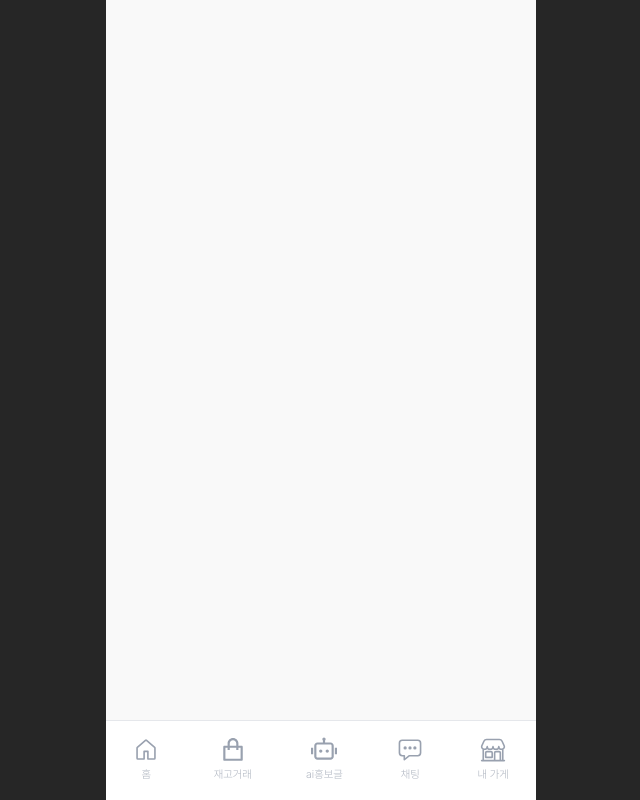
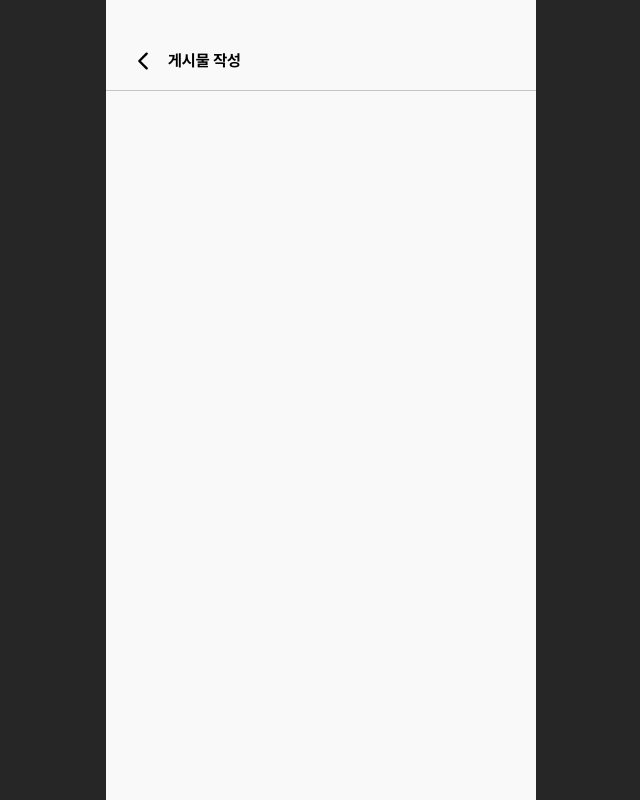
Before and after one commit to GAMONG-SABUJAK/SABUJAK_Front, a React (Vite) app: page /newpost in a window 1280 px wide. Shown: the whole page, without its empty margins (319-959 px from the left). Built offline with nearby package versions, Linux system fonts and the light colour scheme.

Commit message:
[Fix]헤더 컴포넌트로 빼기, [add]newpost

```diff
--- a/src/App.jsx
+++ b/src/App.jsx
@@ -21,15 +21,18 @@ import SalesHistory from "./pages/MyStore/SalesHistory/SalesHistory";
 import Bookmark from "./pages/MyStore/Bookmark";
 import Login from "./pages/Login";
 import Signup from "./pages/Signup";
+import NewPost from "./pages/nearbyStockDeals/NewPost";
 
 function AppContent() {
   const location = useLocation();
 
-  const hideMenuPaths = ["/login", "/signup"];
+  const hideMenuPaths = ["/login", "/signup", "/newpost"];
+  const path = location.pathname.toLowerCase();
 
-  const shouldHideMenu = hideMenuPaths.includes(
-    location.pathname.toLowerCase()
-  );
+  const shouldHideMenu =
+    hideMenuPaths.includes(path) ||
+    path.startsWith("/deals/") ||
+    path.startsWith("/chat/");
 
   return (
     <div className="App relative">
@@ -46,6 +49,7 @@ function AppContent() {
         <Route path="/store" element={<StoreMain />} />
         <Route path="/SalesHistory" element={<SalesHistory />} />
         <Route path="/Bookmark" element={<Bookmark />} />
+        <Route path="/newpost" element={<NewPost />} />
       </Routes>
 
       {!shouldHideMenu && <Menu />}
--- /dev/null
+++ b/src/components/Header.jsx
@@ -0,0 +1,21 @@
+import React from "react";
+
+export default function Header({
+  left,
+  center,
+  right,
+  fixed = false, // fixed 여부 (기본 false)
+  className = "",
+}) {
+  return (
+    <div
+      className={`flex items-center justify-between px-6 ${
+        fixed ? "fixed top-5 left-0 right-0 z-50" : ""
+      } ${className}`}
+    >
+      <div className="flex items-center">{left}</div>
+      <div className="flex items-center">{center}</div>
+      <div className="flex items-center">{right}</div>
+    </div>
+  );
+}
--- a/src/pages/Chat/ChatMain.jsx
+++ b/src/pages/Chat/ChatMain.jsx
@@ -1,6 +1,7 @@
 import React from "react";
 import { useNavigate } from "react-router-dom";
 import { deals } from "../../data/deals";
+import Header from "../../components/Header";
 
 export default function ChatMain() {
   const chatList = deals.filter((d) => d.chat);
@@ -8,9 +9,7 @@ export default function ChatMain() {
 
   return (
     <div className="pt-12 h-screen overflow-y-auto">
-      <div className="flex justify-between px-6">
-        <p className="text-[20px] fontBold">채팅</p>
-      </div>
+      <Header left={<p className="text-[20px] fontBold">채팅</p>} />
 
       <div className="w-full h-[0.5px] bg-[#c4c4c4] mt-6"></div>
 
--- a/src/pages/Chat/ChatRoom.jsx
+++ b/src/pages/Chat/ChatRoom.jsx
@@ -1,6 +1,7 @@
 import React from "react";
 import { useLocation, useNavigate } from "react-router-dom";
 import { IoChevronBack } from "react-icons/io5";
+import Header from "../../components/Header";
 
 export default function ChatRoom() {
   const { state: chatInfo } = useLocation();
@@ -11,19 +12,18 @@ export default function ChatRoom() {
   return (
     <div className="pt-12 h-screen flex flex-col">
       {/* 헤더 */}
-      <div className="flex items-center px-6 ">
+      <Header
+        left={
+          <div className="flex items-center space-x-3">
             <IoChevronBack
               size={26}
               onClick={() => navigate(-1)}
               className="cursor-pointer text-black"
             />
-
-        <div className="flex items-center ml-4">
             <p className="fontBold">{chatInfo.chat.name}</p>
           </div>
-
-        <div className="w-6"></div>
-      </div>
+        }
+      />
 
       <div className="w-full h-[0.5px] bg-[#c4c4c4] mt-4"></div>
 
@@ -52,7 +52,7 @@ export default function ChatRoom() {
       <div className="w-full h-[0.5px] bg-[#c4c4c4]"></div>
 
       {/* 입력창 */}
-      <div className="absolute bottom-[80px] w-full">
+      <div className="absolute bottom-[20px] w-full">
         <div className="p-4 flex space-x-2">
           <input
             className="flex-1 border-[0.1px] p-2 rounded-lg"
--- a/src/pages/nearbyStockDeals/DealDetail.jsx
+++ b/src/pages/nearbyStockDeals/DealDetail.jsx
@@ -7,6 +7,7 @@ import { BsBookmark, BsBookmarkFill } from "react-icons/bs";
 import { getBookmarks, toggleBookmark } from "../../utils/bookmark";
 import { IoChevronBack } from "react-icons/io5";
 import { GoHome, GoHomeFill } from "react-icons/go";
+import Header from "../../components/Header";
 
 export default function DealDetail() {
   const { id } = useParams();
@@ -27,7 +28,9 @@ export default function DealDetail() {
   return (
     <div className="h-screen overflow-y-auto pb-28">
       {/* 상단 뒤로가기 */}
-      <div className="fixed top-5 ml-5 mb-4">
+      <Header
+        fixed
+        left={
           <div className="flex">
             <IoChevronBack
               size={26}
@@ -40,7 +43,9 @@ export default function DealDetail() {
               className="cursor-pointer ml-3 text-white"
             />
           </div>
-      </div>
+        }
+        className="px-5" // 필요 시 패딩 조절
+      />
 
       {/* 상품 이미지 */}
       <img
--- a/src/pages/nearbyStockDeals/DealMain.jsx
+++ b/src/pages/nearbyStockDeals/DealMain.jsx
@@ -11,6 +11,8 @@ import {
   toggleBookmark,
   isBookmarked,
 } from "../../utils/bookmark";
+
+import Header from "../../components/Header";
 
 export default function DealMain() {
   const navigate = useNavigate();
@@ -35,13 +37,15 @@ export default function DealMain() {
   return (
     <div className="pt-12 h-screen overflow-y-auto">
       {/* header */}
-      <div className="flex justify-between px-6">
-        <div className="flex items-center">
-          <FiMapPin size={20} />
-          <p className="ml-2 text-[16px] fontBold">안양시 만안구</p>
-        </div>
-        <div>검색창</div>
-      </div>
+      <Header
+        left={
+          <>
+            <FiMapPin size={20} />
+            <p className="ml-2 text-[16px] fontBold">안양시 만안구</p>
+          </>
+        }
+        right={<div>검색창</div>}
+      />
 
       <div className="w-full h-[0.5px] bg-[#c4c4c4] mt-6"></div>
 
@@ -119,7 +123,10 @@ export default function DealMain() {
         })}
 
         {/* 오른쪽 아래 글쓰기 버튼 */}
-        <div className="shadow-lg bg-[#4A70A9] w-15 h-15 rounded-full absolute bottom-25 right-10 flex justify-center items-center">
+        <div
+          className="shadow-lg bg-[#4A70A9] w-15 h-15 rounded-full absolute bottom-25 right-10 flex justify-center items-center"
+          onClick={() => navigate("/NewPost")}
+        >
           <FaPlus className="text-white" size={36} />
         </div>
       </div>
--- /dev/null
+++ b/src/pages/nearbyStockDeals/NewPost.jsx
@@ -0,0 +1,25 @@
+import React from "react";
+import { IoChevronBack } from "react-icons/io5";
+import Header from "../../components/Header";
+
+export default function NewPost() {
+  return (
+    <div className="pt-12 h-screen flex flex-col">
+      <Header
+        left={
+          <div className="flex items-center space-x-3">
+            <IoChevronBack
+              size={26}
+              onClick={() => navigate(-1)}
+              className="cursor-pointer text-black"
+            />
+            <p className="fontBold">게시물 작성</p>
+          </div>
+        }
+      />
+      <div className="w-full h-[0.5px] bg-[#c4c4c4] mt-4"></div>
+
+      {/* 게시글작성 */}
+    </div>
+  );
+}
```
Lines whose indentation alone changed are shown as unchanged.
